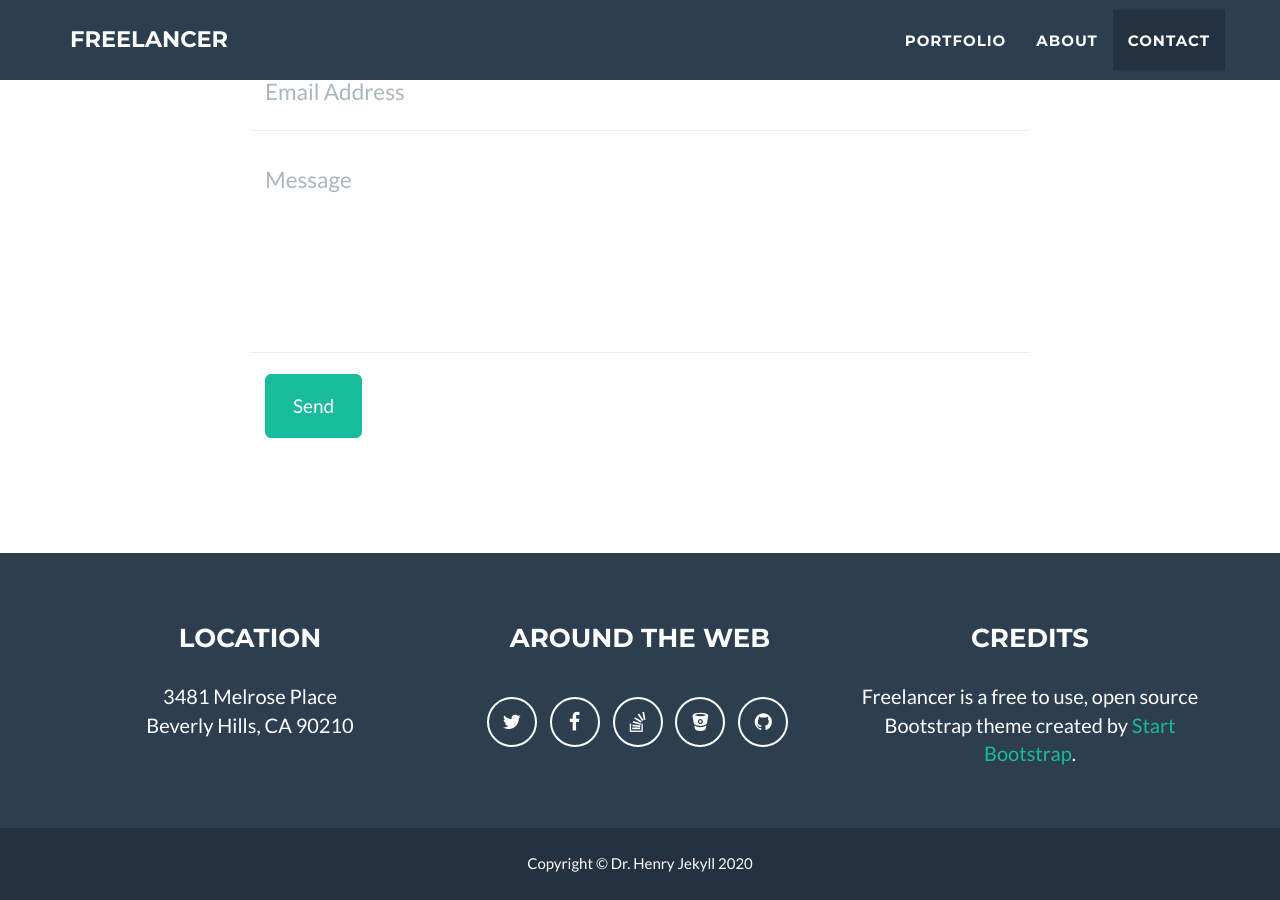
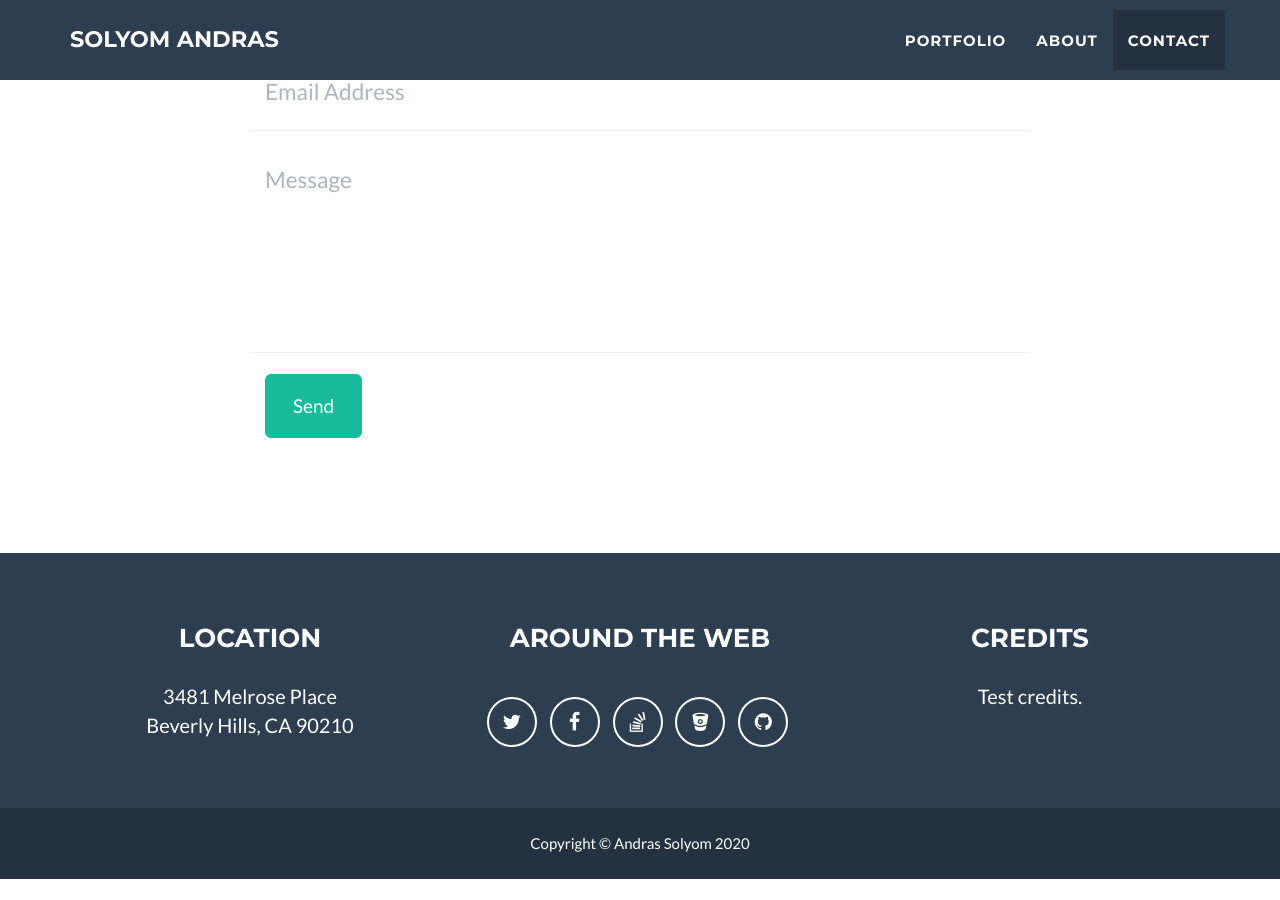
Before and after one commit to solyom-a/solyom-a.github.io, a Jekyll site: the page built from _posts/2014-07-18-project-1.markdown, in a window 1280 px wide and 900 px high, scrolled down 2485 px. Built offline with Jekyll 4.4.1, drawn with Linux system fonts in a browser that asks for light colours; after the commit the page ends 3364 px from its top, so only the background shows below that; part of the change alters nothing that is shown; some of the changed text lies outside the part shown.

Commit message:
Configure

```diff
--- a/_config.yml
+++ b/_config.yml
@@ -1,11 +1,11 @@
 # Site settings
-title: Freelancer
-email: your-email@domain.com
-url: https://github.com/jeromelachaud/freelancer-theme
-description: "Write an awesome description for your new site here. You can edit this line in _config.yml. It will appear in your document head meta (for Google search results) and in your feed.xml site description."
-keywords: "your keywords, separated by commas"
-skills: "Web Developer - Graphic Artist - User Experience Designer"
-meta_author: LastName FirstName
+title: Solyom Andras
+email: solyom.andras@gmail.com
+url: https://solyoma.dev
+description: "Solyom Andras personal site."
+keywords: "solyom,andras"
+skills: "Software Developer"
+meta_author: Solyom Andras
 
 # Google webmaster tools
 google_verify:
@@ -32,7 +32,7 @@ color:
 
 # Footer settings
 footer:
-  copyright: Dr. Henry Jekyll
+  copyright: Andras Solyom
   location: Location
   social: Around the Web
   credits: Credits
@@ -42,13 +42,13 @@ social:
   - title: twitter
     url: http://twitter.com/jekyllrb
   - title: facebook
-    url:
+    url: https://www.facebook.com/solyom.andras
   - title: stack-overflow
     url: http://stackoverflow.com/questions/tagged/jekyll
   - title: bitbucket
     url: http://bitbucket.org/jekyll
   - title: github
-    url: http://github.com/jekyll
+    url: http://github.com/solyom-a
 
 # Postal address (add as many lines as necessary)
 address:
@@ -56,7 +56,7 @@ address:
   - line: Beverly Hills, CA 90210
 
 # Credits content
-credits: 'Freelancer is a free to use, open source Bootstrap theme created by <a href="http://startbootstrap.com">Start Bootstrap</a>.'
+credits: 'Test credits.'
 
 # Build settings
 markdown: kramdown
```
